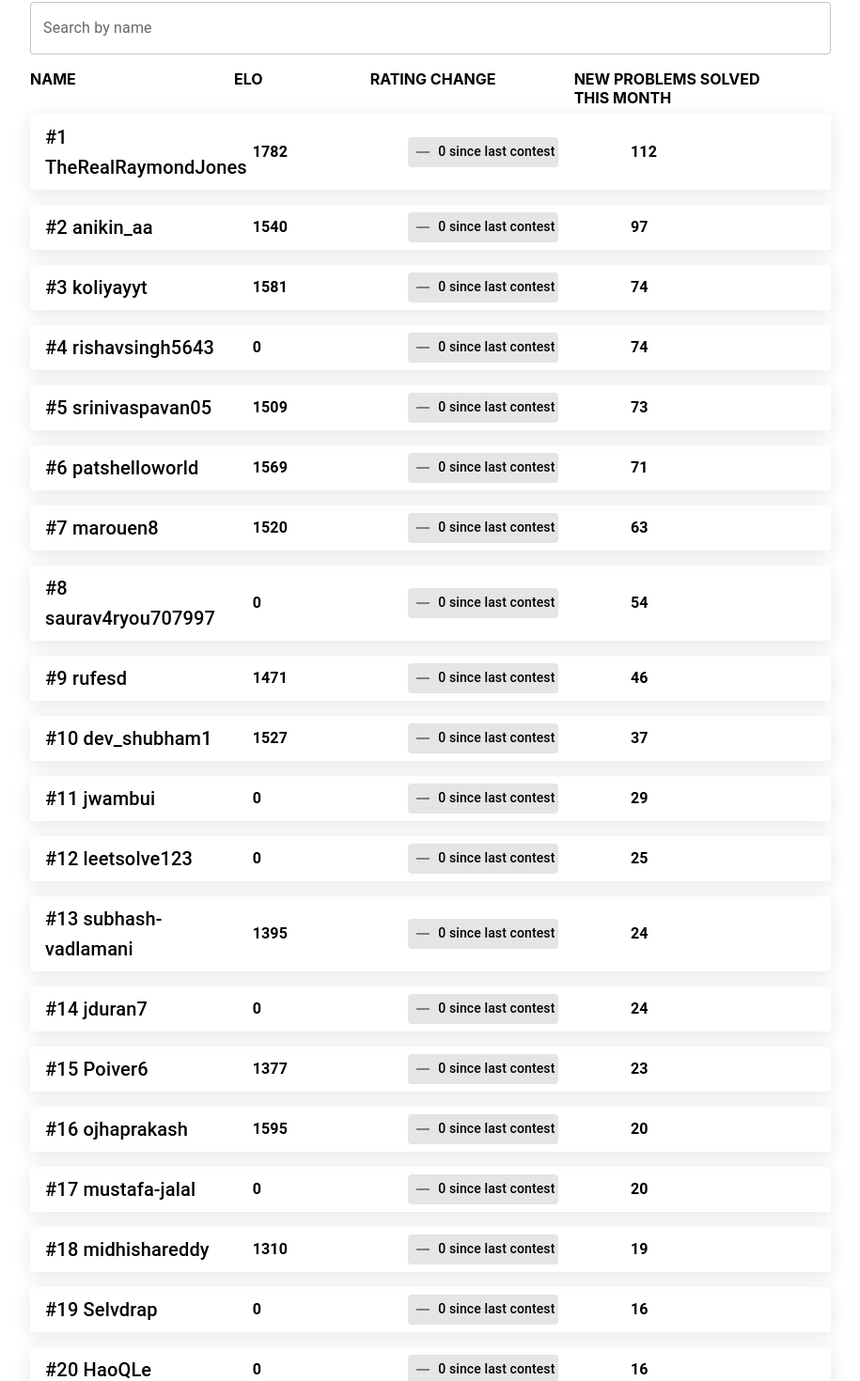
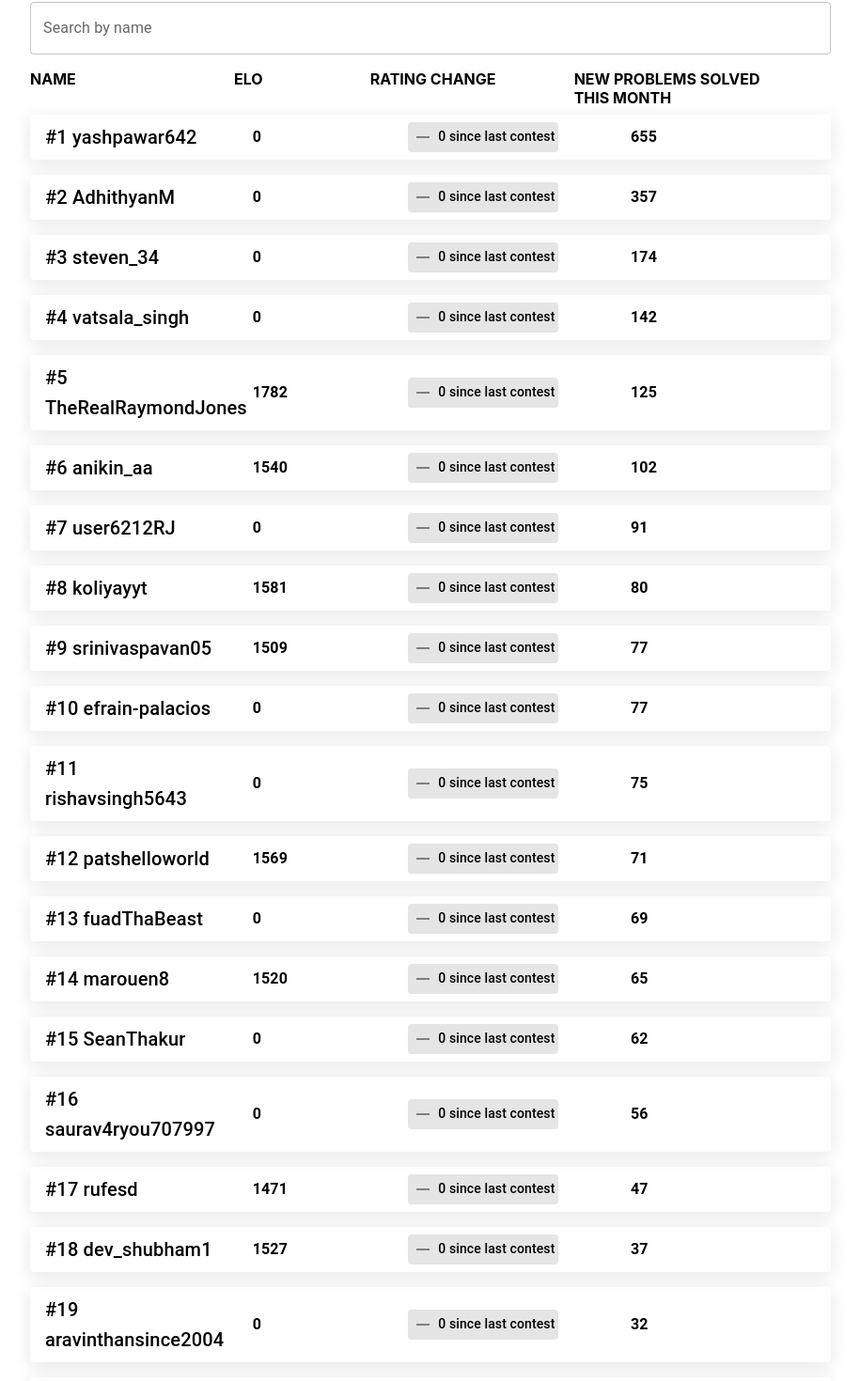
Before and after one commit to RaymondRJones/rays-leetcode-leaderboard, a React (Create React App) app in the folder leetcode-elo/: page / in a window 1280 px wide. Shown: the part 310-1780 px from the top of the page at 94% size, without its empty margins (182-1097 px from the left). Built offline with nearby package versions, Linux system fonts and the light colour scheme.

Commit message:
Add new users and their problem counts

```diff
--- a/leetcode-elo/public/users_by_elo.json
+++ b/leetcode-elo/public/users_by_elo.json
@@ -4,13 +4,13 @@
         "elo": 1782,
         "prev_elo": 1782,
         "prev_problem_count": 1011,
-        "current_problem_delta": 112,
+        "current_problem_delta": 125,
         "problems_each_week": [
             922,
             922,
             1011
         ],
-        "current_problem_count": 1123
+        "current_problem_count": 1136
     },
     {
         "name": "patshelloworld",
@@ -30,13 +30,13 @@
         "elo": 1471,
         "prev_elo": 1471,
         "prev_problem_count": 160,
-        "current_problem_delta": 46,
+        "current_problem_delta": 47,
         "problems_each_week": [
             122,
             122,
             160
         ],
-        "current_problem_count": 206
+        "current_problem_count": 207
     },
     {
         "name": "ruby-va-dev",
@@ -82,13 +82,13 @@
         "elo": 0,
         "prev_elo": 0,
         "prev_problem_count": 119,
-        "current_problem_delta": 54,
+        "current_problem_delta": 56,
         "problems_each_week": [
             55,
             55,
             119
         ],
-        "current_problem_count": 173
+        "current_problem_count": 175
     },
     {
         "name": "GlowingAlgorithm",
@@ -134,26 +134,26 @@
         "elo": 1520,
         "prev_elo": 1520,
         "prev_problem_count": 160,
-        "current_problem_delta": 63,
+        "current_problem_delta": 65,
         "problems_each_week": [
             102,
             102,
             160
         ],
-        "current_problem_count": 223
+        "current_problem_count": 225
     },
     {
         "name": "anikin_aa",
         "elo": 1540,
         "prev_elo": 1540,
         "prev_problem_count": 538,
-        "current_problem_delta": 97,
+        "current_problem_delta": 102,
         "problems_each_week": [
             483,
             483,
             538
         ],
-        "current_problem_count": 635
+        "current_problem_count": 640
     },
     {
         "name": "Raj04",
@@ -173,13 +173,13 @@
         "elo": 0,
         "prev_elo": 0,
         "prev_problem_count": 253,
-        "current_problem_delta": 25,
+        "current_problem_delta": 26,
         "problems_each_week": [
             178,
             178,
             253
         ],
-        "current_problem_count": 278
+        "current_problem_count": 279
     },
     {
         "name": "Poiver6",
@@ -256,22 +256,22 @@
         "elo": 1581,
         "prev_elo": 1581,
         "prev_problem_count": 158,
-        "current_problem_delta": 74,
+        "current_problem_delta": 80,
         "problems_each_week": [
             158
         ],
-        "current_problem_count": 232
+        "current_problem_count": 238
     },
     {
         "name": "ojhaprakash",
         "elo": 1595,
         "prev_elo": 1595,
         "prev_problem_count": 498,
-        "current_problem_delta": 20,
+        "current_problem_delta": 24,
         "problems_each_week": [
             498
         ],
-        "current_problem_count": 518
+        "current_problem_count": 522
     },
     {
         "name": "user4587U",
@@ -322,11 +322,11 @@
         "elo": 1509,
         "prev_elo": 1509,
         "prev_problem_count": 206,
-        "current_problem_delta": 73,
+        "current_problem_delta": 77,
         "problems_each_week": [
             206
         ],
-        "current_problem_count": 279
+        "current_problem_count": 283
     },
     {
         "name": "dev_shubham1",
@@ -388,11 +388,11 @@
         "elo": 0,
         "prev_elo": 0,
         "prev_problem_count": 41,
-        "current_problem_delta": 74,
+        "current_problem_delta": 75,
         "problems_each_week": [
             41
         ],
-        "current_problem_count": 115
+        "current_problem_count": 116
     },
     {
         "name": "mmekut-mfon",
@@ -476,11 +476,11 @@
         "elo": 0,
         "prev_elo": 0,
         "prev_problem_count": 126,
-        "current_problem_delta": 15,
+        "current_problem_delta": 16,
         "problems_each_week": [
             0
         ],
-        "current_problem_count": 141
+        "current_problem_count": 142
     },
     {
         "name": "debojit97",
@@ -562,9 +562,9 @@
         "elo": 0,
         "prev_elo": 0,
         "prev_problem_count": 140,
-        "current_problem_delta": 1,
+        "current_problem_delta": 2,
         "problems_each_week": [],
-        "current_problem_count": 141
+        "current_problem_count": 142
     },
     {
         "name": "GodBoxx",
@@ -583,5 +583,95 @@
         "current_problem_delta": 6,
         "problems_each_week": [],
         "current_problem_count": 16
+    },
+    {
+        "name": "vatsala_singh",
+        "elo": 0,
+        "prev_elo": 0,
+        "prev_problem_count": 0,
+        "current_problem_delta": 142,
+        "problems_each_week": [],
+        "current_problem_count": 142
+    },
+    {
+        "name": "aravinthansince2004",
+        "elo": 0,
+        "prev_elo": 0,
+        "prev_problem_count": 0,
+        "current_problem_delta": 32,
+        "problems_each_week": [],
+        "current_problem_count": 32
+    },
+    {
+        "name": "AdhithyanM",
+        "elo": 0,
+        "prev_elo": 0,
+        "prev_problem_count": 0,
+        "current_problem_delta": 357,
+        "problems_each_week": [],
+        "current_problem_count": 357
+    },
+    {
+        "name": "user6212RJ",
+        "elo": 0,
+        "prev_elo": 0,
+        "prev_problem_count": 0,
+        "current_problem_delta": 91,
+        "problems_each_week": [],
+        "current_problem_count": 91
+    },
+    {
+        "name": "steven_34",
+        "elo": 0,
+        "prev_elo": 0,
+        "prev_problem_count": 0,
+        "current_problem_delta": 174,
+        "problems_each_week": [],
+        "current_problem_count": 174
+    },
+    {
+        "name": "SeanThakur",
+        "elo": 0,
+        "prev_elo": 0,
+        "prev_problem_count": 0,
+        "current_problem_delta": 62,
+        "problems_each_week": [],
+        "current_problem_count": 62
+    },
+    {
+        "name": "ingucell",
+        "elo": 0,
+        "prev_elo": 0,
+        "prev_problem_count": 0,
+        "current_problem_delta": 8,
+        "problems_each_week": [],
+        "current_problem_count": 8
+    },
+    {
+        "name": "yashpawar642",
+        "elo": 0,
+        "prev_elo": 0,
+        "prev_problem_count": 0,
+        "current_problem_delta": 655,
+        "problems_each_week": [],
+        "current_problem_count": 655
+    },
+    {
+        "name": "efrain-palacios",
+        "elo": 0,
+        "prev_elo": 0,
+        "prev_problem_count": 0,
+        "current_problem_delta": 77,
+        "problems_each_week": [],
+        "current_problem_count": 77
+    },
+    {
+        "name": "fuadThaBeast",
+        "elo": 0,
+        "prev_elo": 0,
+        "prev_problem_count": 0,
+        "current_problem_delta": 69,
+        "problems_each_week": [],
+        "current_problem_count": 69
     }
 ]
--- a/leetcode-elo/src/components/Leaderboard.js
+++ b/leetcode-elo/src/components/Leaderboard.js
@@ -72,10 +72,10 @@ function Leaderboard() {
         </Grid>
         <Grid item xs={12} sm={8}>
           <Typography variant="h4" gutterBottom component="div" sx={{ fontFamily: "'Roboto', sans-serif", fontWeight: 500 }}>
-            August Leetcode Challenge
+            October Leetcode Challenge
           </Typography>
           <Typography variant="h6" gutterBottom component="div" sx={{ fontFamily: "'Roboto', sans-serif", fontWeight: 500 }}>
-            Solve 75 Problems for month of August
+            Solve 30 Problems for month of October
           </Typography>
         </Grid>
       </Grid>
```
Also changed, not shown: 1 other file (tests, documents, lock files or other folders).
